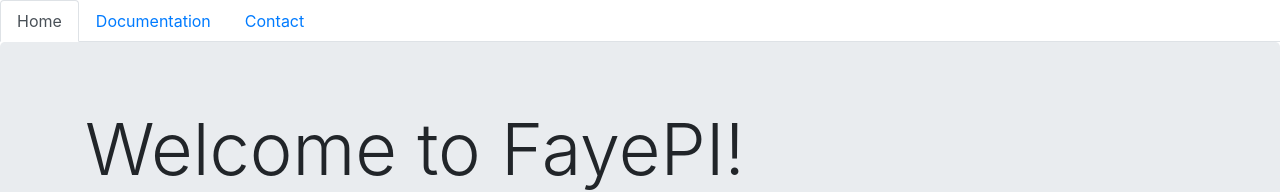
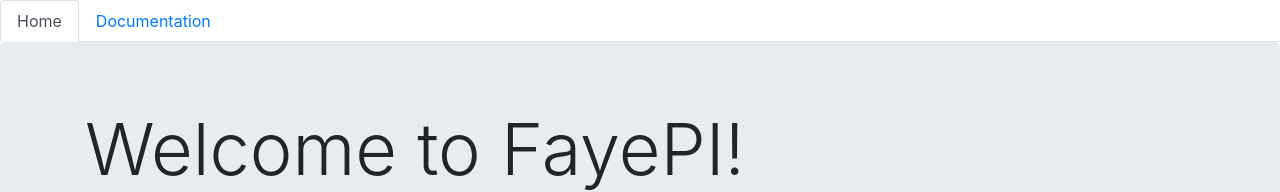
Before and after one commit to carmalou/fayePI, a website: page public/index.html in a window 1280 px wide. Shown: the top 192 px of the page. Drawn offline with nearby package versions, Linux system fonts and the light colour scheme.

Commit message:
remove extra tab

```diff
--- a/public/index.html
+++ b/public/index.html
@@ -25,7 +25,6 @@
       <div class="nav nav-tabs" id="nav-tab" role="tablist">
         <a class="nav-item nav-link active" id="nav-home-tab" data-toggle="tab" href="#nav-home" role="tab" aria-controls="nav-home" aria-selected="true">Home</a>
         <a class="nav-item nav-link" id="nav-profile-tab" data-toggle="tab" href="#nav-profile" role="tab" aria-controls="nav-profile" aria-selected="false">Documentation</a>
-        <a class="nav-item nav-link" id="nav-contact-tab" data-toggle="tab" href="#nav-contact" role="tab" aria-controls="nav-contact" aria-selected="false">Contact</a>
       </div>
     </nav>
 
```
